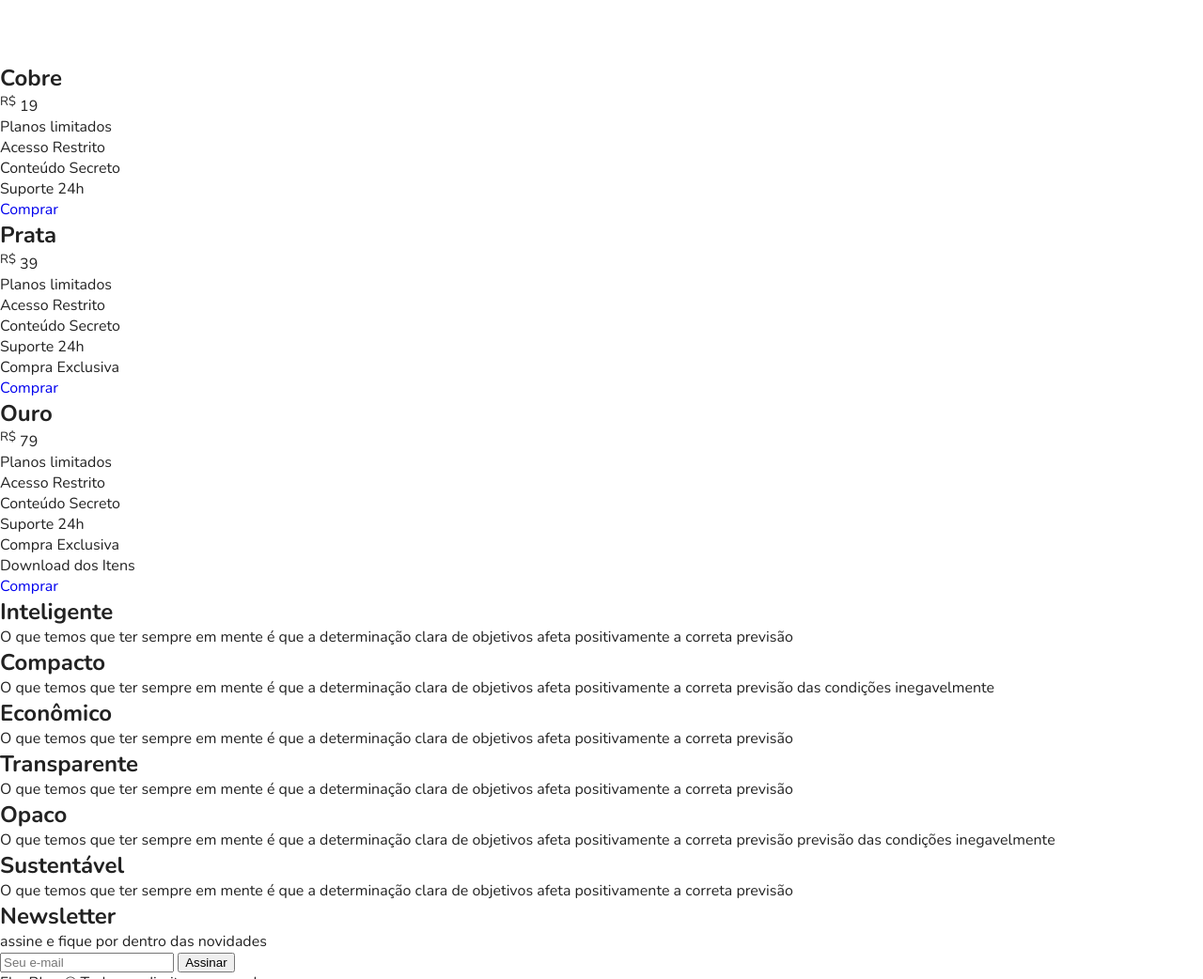
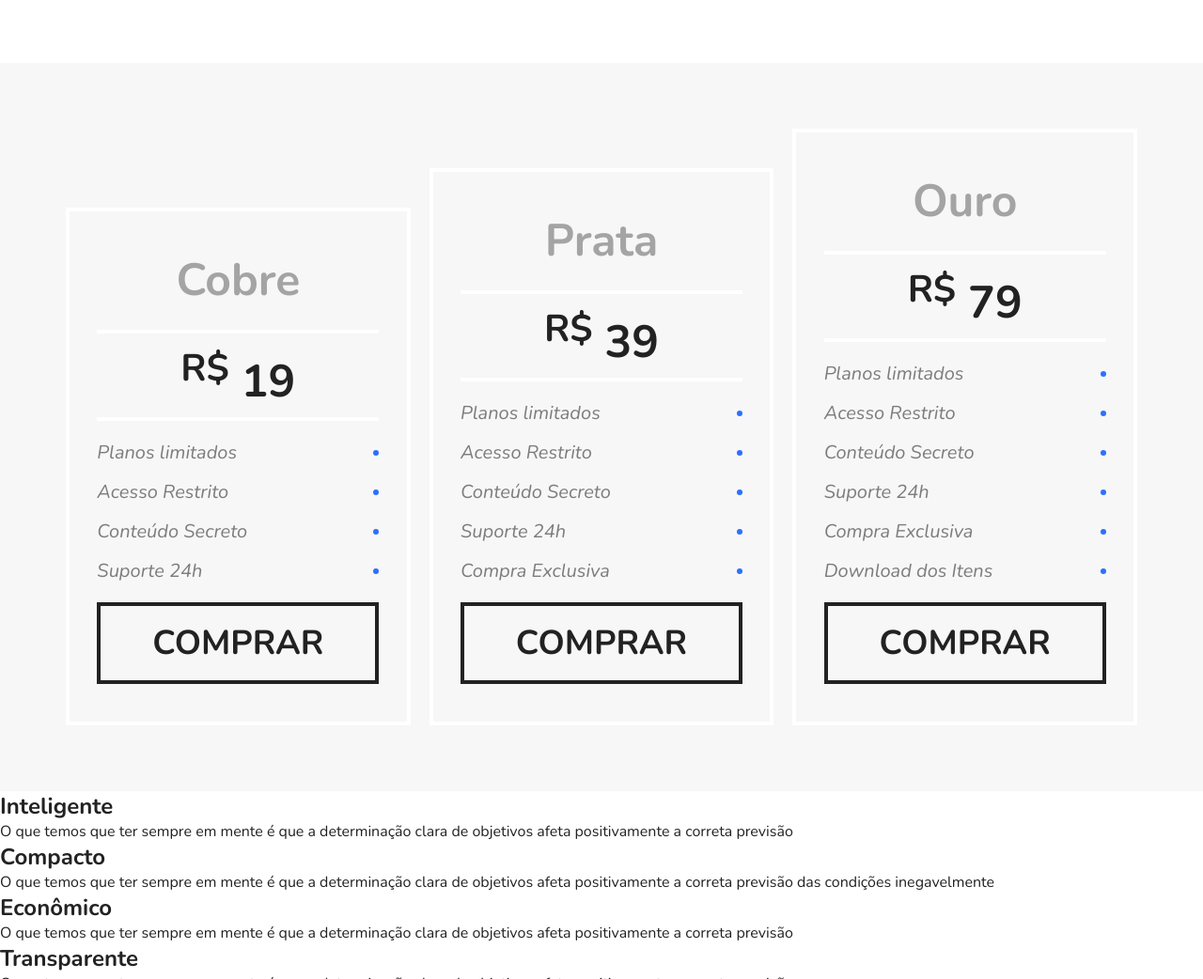
Before and after one commit to MicaelOliveira-dev/Projeto-FlexBlog, a plain HTML site: page index.html in a window 1280 px wide. Shown: the part 1754-2796 px from the top of the page at 94% size. Drawn offline with nearby package versions, Linux system fonts and the light colour scheme.

Commit message:
Área de preço Criada

```diff
--- a/css/style.css
+++ b/css/style.css
@@ -178,3 +178,95 @@ img {
 .blue {
     border-top:8px solid #66d9eb;
 }
+
+/* Section Preços */
+.preco {
+    background:#f7f7f7;
+    padding:60px;
+    display:flex;
+    flex-wrap:wrap;
+    align-items:flex-end;
+}
+
+.preco-item {
+    flex:1 1 260px;
+    border:4px solid #fff;
+    padding:20px;
+    margin:10px;
+}
+
+.preco-item h2 {
+    font-size:3em;
+    color:#a4a4a4;
+    text-align:center;
+    margin-top:20px;
+}
+
+.preco-item span {
+    max-width:300px;
+    margin:20px auto;
+    display:block;
+    font-size:3em;
+    text-align:center;
+    font-weight:bold;
+    padding:10px 0 5px 0;
+    border-top:4px solid #fff;
+    border-bottom:4px solid #fff;
+}
+
+.price-item sup {
+    font-size:1.5rem;
+}
+
+.preco-item ul {
+    max-width:300px;
+    margin:20px auto;
+    font-size:1.25em;
+    font-style:italic;
+    color:#7c7c7c;
+}
+
+.preco-item li {
+    display:flex;
+    justify-content:space-between;
+    align-items:center;
+    margin-bottom:15px;
+}
+
+.preco-item li::after {
+    content:"";
+    display:block;
+    width:6px;
+    height:6px;
+    background:#2c70ff;
+    border-radius:50%;
+}
+
+.preco-item a {
+    max-width:300px;
+    display:block;
+    margin:20px auto;
+    border:4px solid;
+    color:#222222;
+    text-transform:uppercase;
+    font-weight:bold;
+    font-size:2.25em;
+    padding:15px 0;
+    text-align:center;
+}
+
+@media (max-width:800px) {
+    .preco {
+        padding-left:10px;
+        padding-right:10px;
+    }
+    .preco .preco-item:nth-child(3) {
+        order:-2;
+    }
+    .preco .preco-item:nth-child(2) {
+        order:-1;
+    }
+}
+/* Section Preço */
+
+/* Section Qualidade */
```
